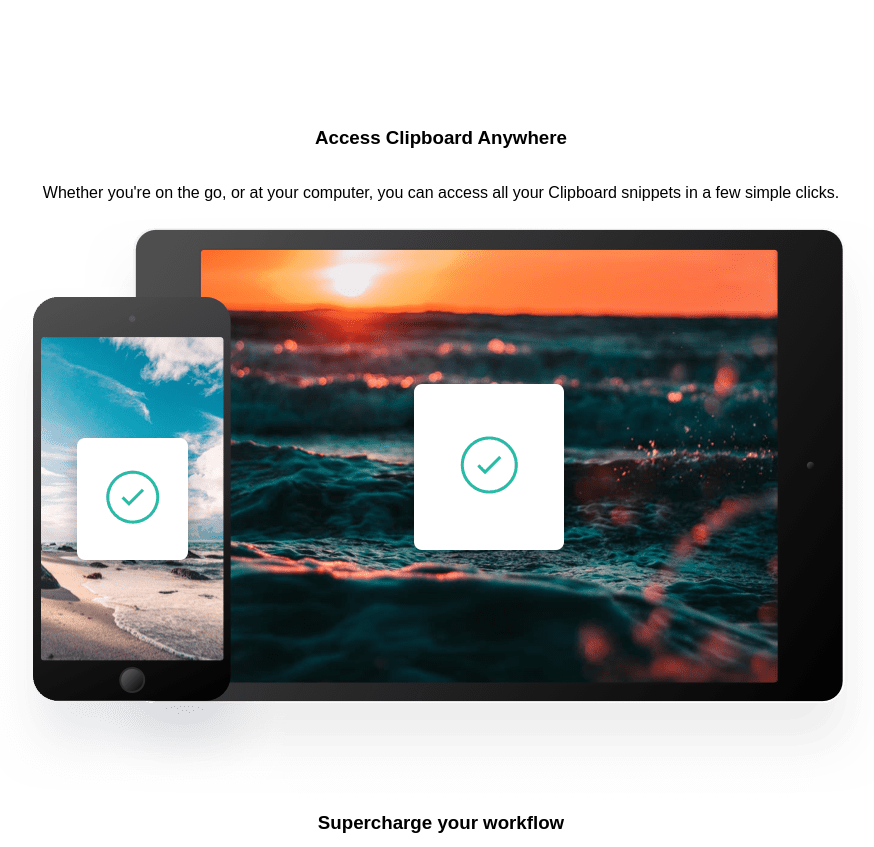
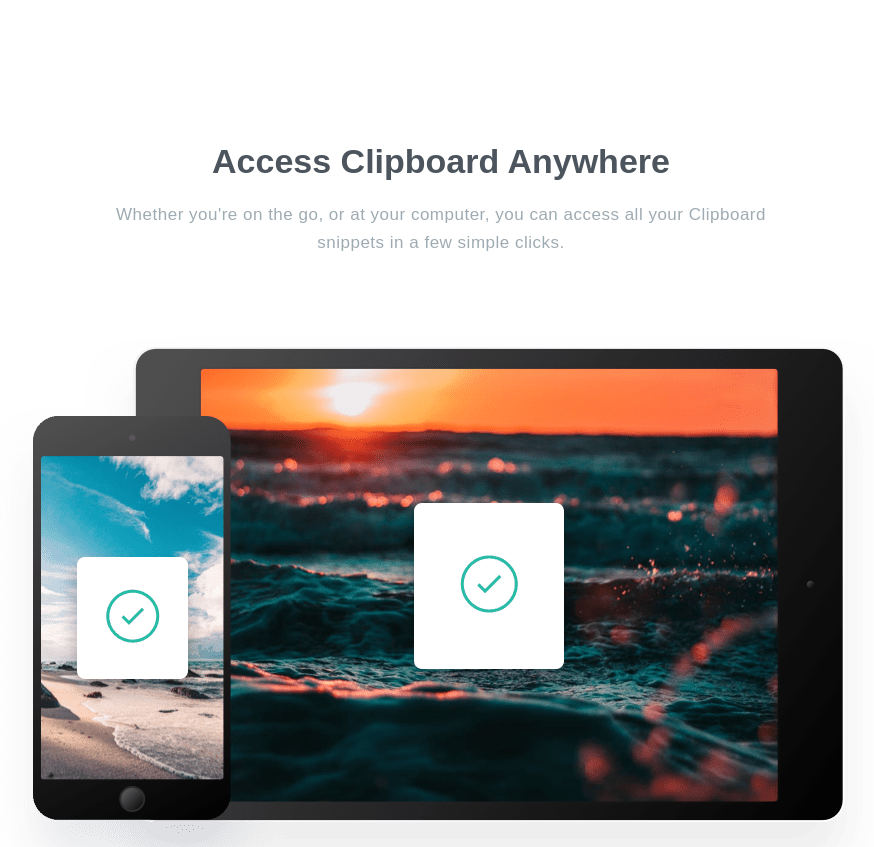
Before and after one commit to VasuBeachoo/clipboard-landing-page, a plain HTML site: page index.html in a window 1280 px wide. Shown: the part 1369-2216 px from the top of the page, without its empty margins (199-1073 px from the left). Drawn offline with Linux system fonts and the light colour scheme; a web font is replaced by a local one.

Commit message:
Style access section

```diff
--- a/css/styles.scss
+++ b/css/styles.scss
@@ -9,6 +9,9 @@ $colors: (
 );
 
 $landing-font: "Bai Jamjuree", sans-serif;
+
+$section-heading-font-size: 34px;
+$section-paragraph-font-size: 17px;
 
 ///////////////////////////////////////
 // MIXINS /////////////////////////////
@@ -126,13 +129,13 @@ body {
 
   &__heading {
     @include heading();
-    font-size: 34px;
+    font-size: $section-heading-font-size;
     margin-bottom: 0;
   }
 
   &__paragraph {
     @include paragraph();
-    font-size: 17px;
+    font-size: $section-paragraph-font-size;
     width: 50%;
     text-align: center;
     margin-top: 20px;
@@ -176,6 +179,25 @@ body {
 
 .access {
   @include flex(column, flex-start, center);
+
+  &__heading {
+    @include heading();
+    font-size: $section-heading-font-size;
+    margin-bottom: 0;
+  }
+
+  &__paragraph {
+    @include paragraph();
+    font-size: $section-paragraph-font-size;
+    width: 72%;
+    text-align: center;
+    margin-top: 20px;
+    margin-bottom: 80px;
+  }
+
+  &__img {
+    margin-bottom: 80px;
+  }
 }
 
 .supercharge {
--- a/index.html
+++ b/index.html
@@ -71,7 +71,7 @@
         </section>
         <section class="access">
           <h3 class="access__heading">Access Clipboard Anywhere</h3>
-          <p class="access-paragraph">
+          <p class="access__paragraph">
             Whether you're on the go, or at your computer, you can access all
             your Clipboard snippets in a few simple clicks.
           </p>
```
Also changed, not shown: css/styles.css.
